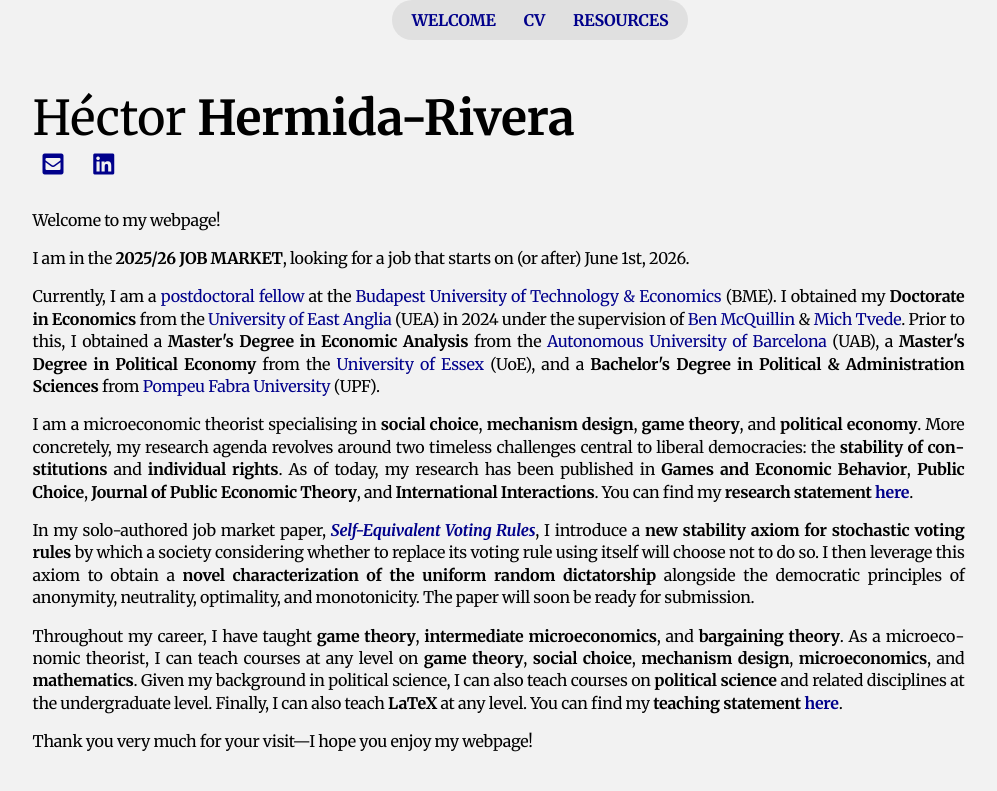
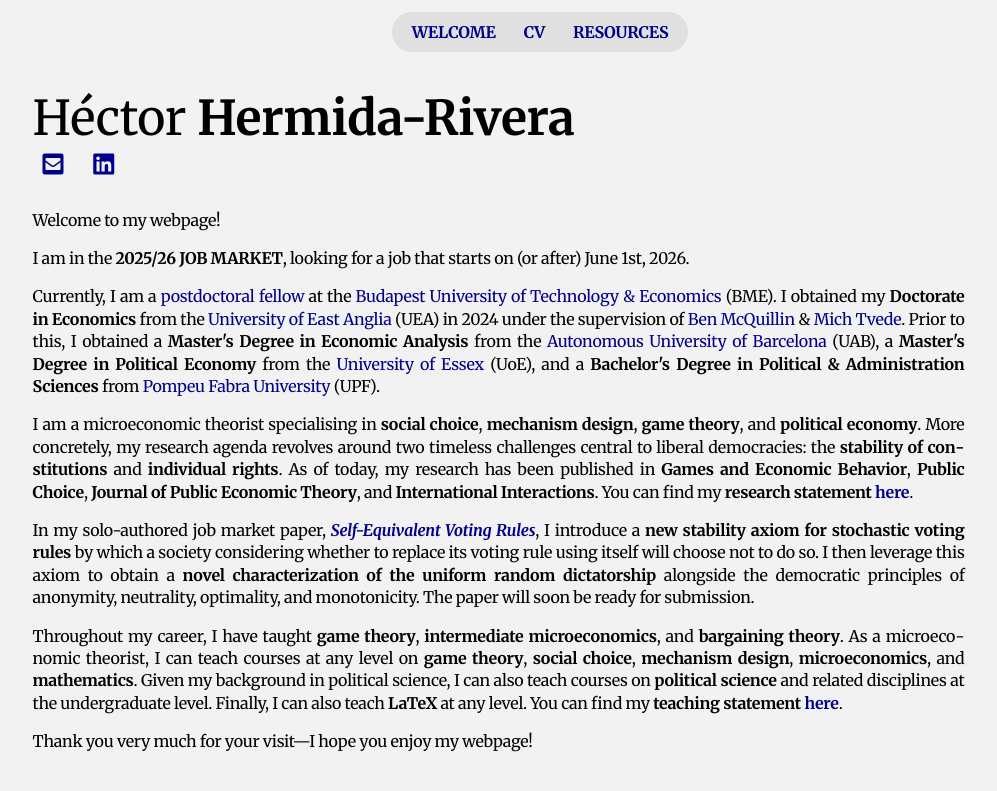
Before and after one commit to HectorHermidaRivera/hectorhermidarivera.github.io, a Jekyll site: the page built from index.md, in a window 1280 px wide. Shown: the top 791 px of the page, without its empty margins (100-1097 px from the left). Built offline with Jekyll 4.4.1, drawn with Linux system fonts in a browser that asks for light colours; a style sheet for code colours, icons or effects is not loaded.

Commit message:
Update style.css

```diff
--- a/assets/css/style.css
+++ b/assets/css/style.css
@@ -50,6 +50,7 @@ body {
   border-radius: 25px;         /* rounded pill shape */
   background-color: #e0e0e0;   /* pill background */
   align-items: center;
+  margin-top: 12px;            /* vertical space from top of page */
 }
 
 .top-nav .link-group a {
```
